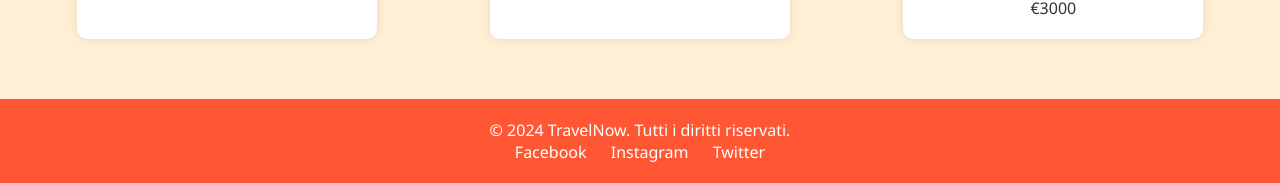
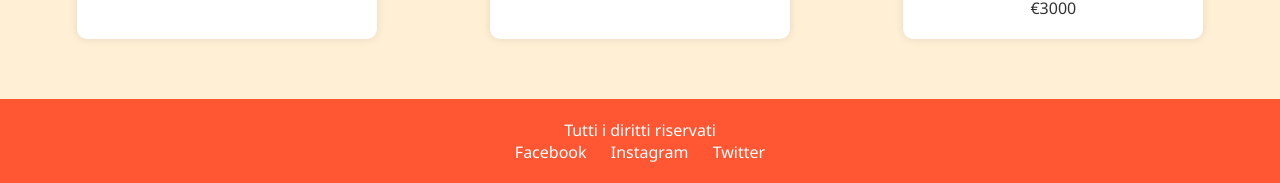
Before and after one commit to falcox444/viaggi, a plain HTML site: page index.html in a window 1280 px wide. Shown: the part 1037-1220 px from the top of the page. Drawn offline with Linux system fonts and the light colour scheme.

Commit message:
index.html

```diff
--- a/index.html
+++ b/index.html
@@ -49,7 +49,7 @@
             </select>
 
             <label for="destination" data-translate="destination">Destinazione:</label>
-            <input type="text" id="destination" name="destination" placeholder="Inserisci la destinazione">
+            <input type="text" id="destination" name="destination" placeholder="Inserisci la destinazione" data-translate="destination-placeholder">
 
             <label for="check-in" data-translate="check-in">Check-in:</label>
             <input type="date" id="check-in" name="check-in">
@@ -86,7 +86,7 @@
     </section>
 
     <footer>
-        <p>&copy; 2024 TravelNow. Tutti i diritti riservati.</p>
+        <p data-translate="footer-rights">&copy; 2024 TravelNow. Tutti i diritti riservati.</p>
         <div class="social">
             <a href="#" data-translate="facebook">Facebook</a>
             <a href="#" data-translate="instagram">Instagram</a>
@@ -97,30 +97,6 @@
     <!-- JavaScript -->
     <script>
         document.addEventListener('DOMContentLoaded', function() {
-            // Ottenere gli input delle date
-            const checkInInput = document.getElementById('check-in');
-            const checkOutInput = document.getElementById('check-out');
-
-            // Imposta la data odierna come data minima per il check-in
-            const today = new Date().toISOString().split('T')[0];
-            checkInInput.setAttribute('min', today);
-
-            // Quando viene selezionata una data di check-in
-            checkInInput.addEventListener('change', function() {
-                const checkInDate = checkInInput.value;
-
-                // Imposta la data di check-out minima uguale o successiva alla data di check-in
-                checkOutInput.setAttribute('min', checkInDate);
-            });
-
-            // Imposta la data minima del check-out uguale alla data di check-in all'avvio
-            checkInInput.addEventListener('change', function() {
-                if (checkOutInput.value && checkOutInput.value < checkInInput.value) {
-                    checkOutInput.value = '';
-                }
-            });
-
-            // Gestione della selezione della lingua
             const translations = {
                 "it": {
                     "home": "Home",
@@ -135,6 +111,7 @@
                     "hotel": "Solo Hotel",
                     "flight-hotel": "Volo + Hotel",
                     "destination": "Destinazione:",
+                    "destination-placeholder": "Inserisci la destinazione",
                     "check-in": "Check-in:",
                     "check-out": "Check-out:",
                     "search": "Cerca",
@@ -147,7 +124,8 @@
                     "north-america-description": "Scopri il fascino delle Alpi con un pacchetto completo.",
                     "facebook": "Facebook",
                     "instagram": "Instagram",
-                    "twitter": "Twitter"
+                    "twitter": "Twitter",
+                    "footer-rights": "Tutti i diritti riservati"
                 },
                 "en": {
                     "home": "Home",
@@ -162,19 +140,21 @@
                     "hotel": "Hotel Only",
                     "flight-hotel": "Flight + Hotel",
                     "destination": "Destination:",
+                    "destination-placeholder": "Enter destination",
                     "check-in": "Check-in:",
                     "check-out": "Check-out:",
                     "search": "Search",
                     "offers-title": "Featured Offers",
                     "japan-vacation": "Vacation in Japan",
-                    "japan-description": "Enjoy a dream vacation with accommodation and flight included.",
+                    "japan-description": "Enjoy a dream vacation with accommodation and flights included.",
                     "european-capitals-tour": "European Capitals Tour",
                     "european-capitals-description": "Visit Europe's most iconic capitals with flights and hotels included.",
                     "north-america-tour": "North America Tour - USA",
                     "north-america-description": "Discover the charm of the Alps with a complete package.",
                     "facebook": "Facebook",
                     "instagram": "Instagram",
-                    "twitter": "Twitter"
+                    "twitter": "Twitter",
+                    "footer-rights": "All rights reserved"
                 },
                 "es": {
                     "home": "Inicio",
@@ -189,19 +169,21 @@
                     "hotel": "Solo Hotel",
                     "flight-hotel": "Vuelo + Hotel",
                     "destination": "Destino:",
-                    "check-in": "Check-in:",
-                    "check-out": "Check-out:",
+                    "destination-placeholder": "Introduce el destino",
+                    "check-in": "Entrada:",
+                    "check-out": "Salida:",
                     "search": "Buscar",
                     "offers-title": "Ofertas Destacadas",
                     "japan-vacation": "Vacaciones en Japón",
                     "japan-description": "Disfruta de unas vacaciones de ensueño con alojamiento y vuelo incluidos.",
-                    "european-capitals-tour": "Tour de las Capitales Europeas",
+                    "european-capitals-tour": "Tour de Capitales Europeas",
                     "european-capitals-description": "Visita las capitales más icónicas de Europa con vuelos y hoteles incluidos.",
                     "north-america-tour": "Tour por América del Norte - Estados Unidos",
                     "north-america-description": "Descubre el encanto de los Alpes con un paquete completo.",
                     "facebook": "Facebook",
                     "instagram": "Instagram",
-                    "twitter": "Twitter"
+                    "twitter": "Twitter",
+                    "footer-rights": "Todos los derechos reservados"
                 },
                 "ko": {
                     "home": "홈",
@@ -210,25 +192,27 @@
                     "contact": "연락처",
                     "language": "언어:",
                     "welcome": "우리와 함께 세계를 발견하세요",
-                    "hero-description": "항공편, 호텔 또는 전체 패키지를 한 곳에서 예약하세요",
+                    "hero-description": "항공편, 호텔 또는 패키지를 한 곳에서 예약하세요",
                     "booking-type": "예약 유형:",
-                    "flight": "항공편만",
+                    "flight": "항공권만",
                     "hotel": "호텔만",
-                    "flight-hotel": "항공편 + 호텔",
+                    "flight-hotel": "항공권 + 호텔",
                     "destination": "목적지:",
+                    "destination-placeholder": "목적지를 입력하세요",
                     "check-in": "체크인:",
                     "check-out": "체크아웃:",
                     "search": "검색",
                     "offers-title": "추천 상품",
                     "japan-vacation": "일본에서의 휴가",
-                    "japan-description": "숙박 및 항공편이 포함된 꿈의 휴가를 즐기세요.",
+                    "japan-description": "숙소와 항공편이 포함된 꿈의 휴가를 즐기세요.",
                     "european-capitals-tour": "유럽 수도 투어",
-                    "european-capitals-description": "항공편과 호텔이 포함된 유럽의 가장 상징적인 수도를 방문하세요.",
+                    "european-capitals-description": "유럽의 상징적인 수도를 항공편과 호텔이 포함된 투어로 방문하세요.",
                     "north-america-tour": "북미 투어 - 미국",
                     "north-america-description": "알프스의 매력을 완벽한 패키지로 발견하세요.",
                     "facebook": "페이스북",
                     "instagram": "인스타그램",
-                    "twitter": "트위터"
+                    "twitter": "트위터",
+                    "footer-rights": "모든 권리 보유"
                 },
                 "ja": {
                     "home": "ホーム",
@@ -237,31 +221,33 @@
                     "contact": "お問い合わせ",
                     "language": "言語:",
                     "welcome": "私たちと一緒に世界を発見してください",
-                    "hero-description": "フライト、ホテル、または完全なパッケージを一つの場所で予約できます。",
+                    "hero-description": "フライト、ホテル、または完全なパッケージを一つの場所で予約できます",
                     "booking-type": "予約タイプ:",
                     "flight": "フライトのみ",
                     "hotel": "ホテルのみ",
                     "flight-hotel": "フライト + ホテル",
                     "destination": "目的地:",
+                    "destination-placeholder": "目的地を入力してください",
                     "check-in": "チェックイン:",
                     "check-out": "チェックアウト:",
                     "search": "検索",
-                    "offers-title": "特集オファー",
-                    "japan-vacation": "日本のバケーション",
-                    "japan-description": "宿泊とフライトが含まれる夢のようなバケーションをお楽しみください。",
+                    "offers-title": "おすすめのオファー",
+                    "japan-vacation": "日本でのバカンス",
+                    "japan-description": "宿泊とフライトが含まれる夢のようなバカンスをお楽しみください。",
                     "european-capitals-tour": "ヨーロッパの首都ツアー",
-                    "european-capitals-description": "フライトとホテルが含まれるヨーロッパの最も象徴的な首都を訪れましょう。",
+                    "european-capitals-description": "フライトとホテルが含まれるヨーロッパのアイコニックな首都を訪問してください。",
                     "north-america-tour": "北米ツアー - アメリカ合衆国",
-                    "north-america-description": "アルプスの魅力を完全なパッケージで発見しましょう。",
+                    "north-america-description": "完全なパッケージでアルプスの魅力を発見してください。",
                     "facebook": "フェイスブック",
                     "instagram": "インスタグラム",
-                    "twitter": "ツイッター"
+                    "twitter": "ツイッター",
+                    "footer-rights": "すべての権利を保有"
                 },
                 "zh": {
                     "home": "首页",
                     "bookings": "预订",
                     "offers": "优惠",
-                    "contact": "联系方式",
+                    "contact": "联系",
                     "language": "语言:",
                     "welcome": "与我们一起发现世界",
                     "hero-description": "在一个地方预订航班、酒店或完整的套餐",
@@ -270,19 +256,21 @@
                     "hotel": "仅酒店",
                     "flight-hotel": "航班 + 酒店",
                     "destination": "目的地:",
+                    "destination-placeholder": "输入目的地",
                     "check-in": "入住:",
                     "check-out": "退房:",
                     "search": "搜索",
-                    "offers-title": "精选优惠",
+                    "offers-title": "特色优惠",
                     "japan-vacation": "日本度假",
-                    "japan-description": "享受包括住宿和航班在内的梦幻假期。",
+                    "japan-description": "享受包含住宿和航班的梦幻假期。",
                     "european-capitals-tour": "欧洲首都之旅",
-                    "european-capitals-description": "参观欧洲最具标志性的首都，包括航班和酒店。",
+                    "european-capitals-description": "访问包括航班和酒店的欧洲最具标志性的首都。",
                     "north-america-tour": "北美之旅 - 美国",
-                    "north-america-description": "发现阿尔卑斯山的魅力，享受完整套餐。",
+                    "north-america-description": "通过完整的套餐发现阿尔卑斯山的魅力。",
                     "facebook": "脸书",
                     "instagram": "Instagram",
-                    "twitter": "推特"
+                    "twitter": "推特",
+                    "footer-rights": "保留所有权利"
                 },
                 "de": {
                     "home": "Startseite",
@@ -296,20 +284,22 @@
                     "flight": "Nur Flug",
                     "hotel": "Nur Hotel",
                     "flight-hotel": "Flug + Hotel",
-                    "destination": "Zielort:",
+                    "destination": "Ziel:",
+                    "destination-placeholder": "Ziel eingeben",
                     "check-in": "Check-in:",
                     "check-out": "Check-out:",
-                    "search": "Suche",
-                    "offers-title": "Empfohlene Angebote",
+                    "search": "Suchen",
+                    "offers-title": "Ausgewählte Angebote",
                     "japan-vacation": "Urlaub in Japan",
-                    "japan-description": "Genießen Sie einen Traumurlaub mit Unterkunft und Flug inklusive.",
+                    "japan-description": "Genießen Sie einen Traumurlaub mit Unterkunft und Flügen inklusive.",
                     "european-capitals-tour": "Europäische Hauptstädte Tour",
                     "european-capitals-description": "Besuchen Sie die ikonischsten Hauptstädte Europas mit Flügen und Hotels inklusive.",
                     "north-america-tour": "Nordamerika Tour - USA",
                     "north-america-description": "Entdecken Sie den Charme der Alpen mit einem Komplettpaket.",
                     "facebook": "Facebook",
                     "instagram": "Instagram",
-                    "twitter": "Twitter"
+                    "twitter": "Twitter",
+                    "footer-rights": "Alle Rechte vorbehalten"
                 },
                 "nl": {
                     "home": "Home",
@@ -319,52 +309,40 @@
                     "language": "Taal:",
                     "welcome": "Ontdek de wereld met ons",
                     "hero-description": "Boek vluchten, hotels of complete pakketten op één plek",
-                    "booking-type": "Boekingstype:",
-                    "flight": "Alleen Vliegtuig",
-                    "hotel": "Alleen Hotel",
-                    "flight-hotel": "Vliegtuig + Hotel",
+                    "booking-type": "Boekingsoptie:",
+                    "flight": "Vlucht Alleen",
+                    "hotel": "Hotel Alleen",
+                    "flight-hotel": "Vlucht + Hotel",
                     "destination": "Bestemming:",
+                    "destination-placeholder": "Voer bestemming in",
                     "check-in": "Inchecken:",
                     "check-out": "Uitchecken:",
                     "search": "Zoeken",
-                    "offers-title": "Aanbevolen Aanbiedingen",
+                    "offers-title": "Uitgelichte Aanbiedingen",
                     "japan-vacation": "Vakantie in Japan",
-                    "japan-description": "Geniet van een droomvakantie met accommodatie en vlucht inbegrepen.",
+                    "japan-description": "Geniet van een droomvakantie met accommodatie en vluchten inbegrepen.",
                     "european-capitals-tour": "Europese Hoofdsteden Tour",
-                    "european-capitals-description": "Bezoek de meest iconische hoofdsteden van Europa met vluchten en hotels inbegrepen.",
-                    "north-america-tour": "Noord-Amerika Tour - Verenigde Staten",
+                    "european-capitals-description": "Bezoek de iconische hoofdsteden van Europa met vluchten en hotels inbegrepen.",
+                    "north-america-tour": "Noord-Amerika Tour - VS",
                     "north-america-description": "Ontdek de charme van de Alpen met een compleet pakket.",
                     "facebook": "Facebook",
                     "instagram": "Instagram",
-                    "twitter": "Twitter"
+                    "twitter": "Twitter",
+                    "footer-rights": "Alle rechten voorbehouden"
                 }
             };
 
             function updateContent(language) {
-                document.querySelector('.hero-text h2').textContent = translations[language].welcome;
-                document.querySelector('.hero-text p').textContent = translations[language].hero-description;
-                document.querySelector('button.btn').textContent = translations[language].search;
-
                 document.querySelectorAll('header nav ul li a').forEach(function(link) {
                     link.textContent = translations[language][link.getAttribute('data-translate')];
                 });
 
                 document.querySelectorAll('form label').forEach(function(label) {
-                    label.textContent = translations[language][label.getAttribute('for')];
+                    label.textContent = translations[language][label.getAttribute('data-translate')];
                 });
 
-                document.querySelectorAll('.offer-container .offer h3').forEach(function(offer, index) {
-                    const keys = ["japan-vacation", "european-capitals-tour", "north-america-tour"];
-                    offer.textContent = translations[language][keys[index]];
-                });
-
-                document.querySelectorAll('.offer-container .offer p').forEach(function(description, index) {
-                    const keys = ["japan-description", "european-capitals-description", "north-america-description"];
-                    description.textContent = translations[language][keys[index]];
-                });
-
-                document.querySelectorAll('footer .social a').forEach(function(link) {
-                    link.textContent = translations[language][link.getAttribute('data-translate')];
+                document.querySelectorAll('[data-translate]').forEach(function(element) {
+                    element.textContent = translations[language][element.getAttribute('data-translate')];
                 });
             }
 
@@ -372,7 +350,7 @@
                 updateContent(this.value);
             });
 
-            // Impostare la lingua di default
+            // Initialize with default language (Italian)
             updateContent('it');
         });
     </script>
```
